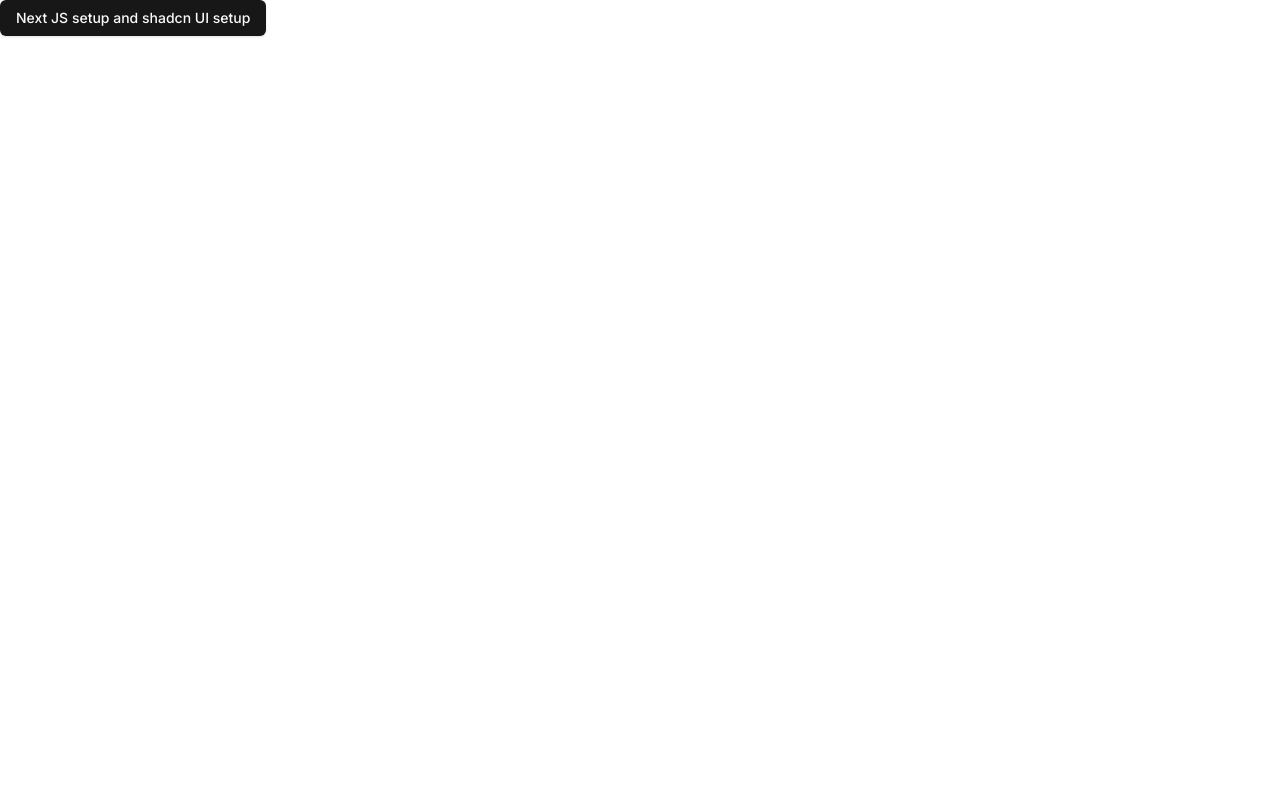
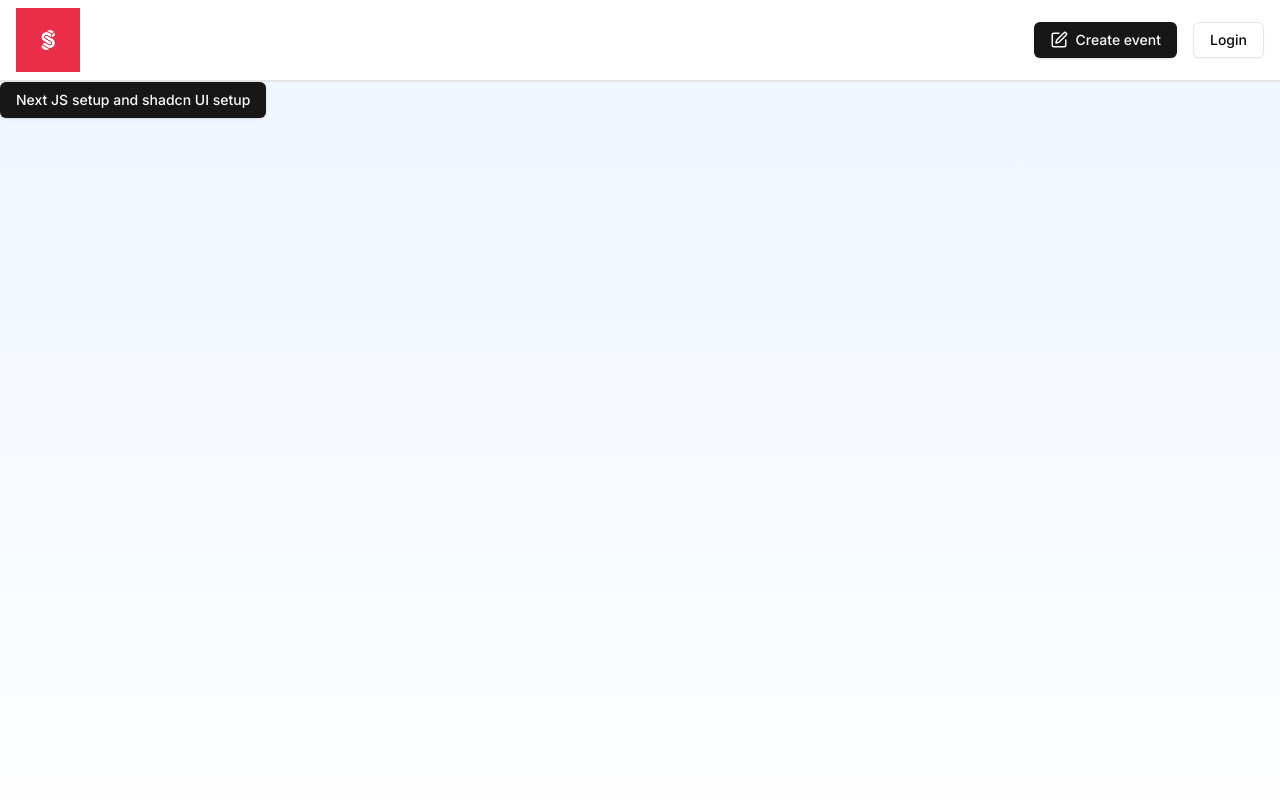
Before and after one commit to Anup4944/ScheduLifyer, a Next.js app: page / in a window 1280 px wide. Shown: the top 800 px of the page. Built offline with nearby package versions, Linux system fonts and the light colour scheme.

Commit message:
feat(header-setup): Header created and logo added

```diff
--- a/src/app/layout.tsx
+++ b/src/app/layout.tsx
@@ -1,6 +1,7 @@
 import type { Metadata } from "next";
 import { Inter } from "next/font/google";
 import "./globals.css";
+import Header from "@/components/Header";
 
 export const metadata: Metadata = {
   title: "ScheduLifyer",
@@ -16,7 +17,19 @@ export default function RootLayout({
 }>) {
   return (
     <html lang="en">
-      <body className={inter.className}>{children}</body>
+      <body className={inter.className}>
+        {/* Header*/}
+        <Header />
+        <main className="min-h-screen bg-gradient-to-b from-blue-50 to-white">
+          {children}
+        </main>
+        {/* Footer*/}
+        <footer className="bg-blue-100 py-12">
+          <div className="container mx-auto px-4 text-center text-gray-600">
+            <p>Made by Anup</p>
+          </div>
+        </footer>
+      </body>
     </html>
   );
 }
--- /dev/null
+++ b/src/components/Header.tsx
@@ -0,0 +1,32 @@
+import Image from "next/image";
+import Link from "next/link";
+import Logo from "../../public/logo.jpg";
+import { Button } from "./ui/button";
+import { PenBox } from "lucide-react";
+
+const Header = () => {
+  return (
+    <nav className="mx-auto py-2 px-4 flex justify-between items-center shadow-md border-b-2">
+      <Link href="/" className="flex items-center">
+        <Image
+          src={Logo}
+          width={"150"}
+          height={"60"}
+          className="h-16 w-auto"
+          alt="logo"
+        />
+      </Link>
+      <div className="flex items-center gap-4">
+        <Link href="/events?create=true">
+          <Button className="flex items-center gap-2">
+            {" "}
+            <PenBox size={18} /> Create event
+          </Button>
+        </Link>
+        <Button variant={"outline"}>Login</Button>
+      </div>
+    </nav>
+  );
+};
+
+export default Header;
```
Also changed, not shown: public/logo.jpg (added).
